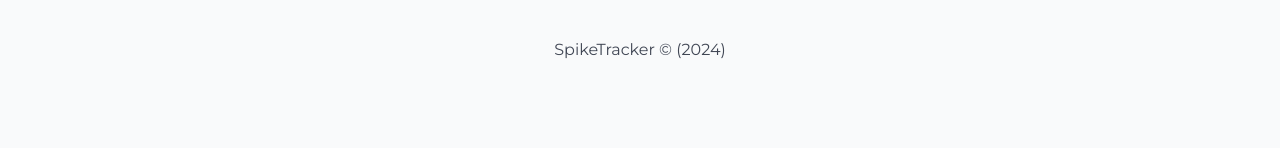
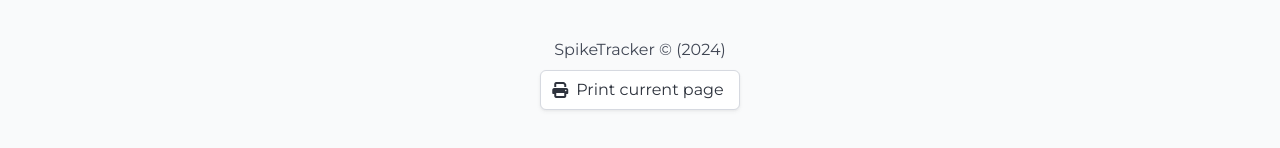
Before and after one commit to neelkarma/spiketracker, a SvelteKit app: page /app/players in a window 1280 px wide. Shown: the part 294-442 px from the top of the page. Built offline with nearby package versions, Linux system fonts and the light colour scheme; no server answers; the database is empty.

Commit message:
add print button for select routes

```diff
--- a/src/routes/app/+layout.svelte
+++ b/src/routes/app/+layout.svelte
@@ -1,9 +1,24 @@
 <script lang="ts">
   import NavBar from "$lib/components/NavBar.svelte";
+  import { page } from "$app/stores";
+
+  // we don't show the print button on certain routes, since some routes aren't designed for printing
+  // case in point: the new and edit pages for teams, matches and players
+  $: showPrintButton = !["new", "edit"].some((seg) =>
+    $page.url.pathname.split("/").includes(seg),
+  );
 </script>
 
 <NavBar />
 <slot />
 <footer class="footer has-text-centered">
   <p>SpikeTracker &copy; (2024)</p>
+  {#if showPrintButton}
+    <button class="button mt-2" on:click={() => window.print()}>
+      <span class="icon">
+        <i class="fa-solid fa-print"></i>
+      </span>
+      <span>Print current page</span>
+    </button>
+  {/if}
 </footer>
```
